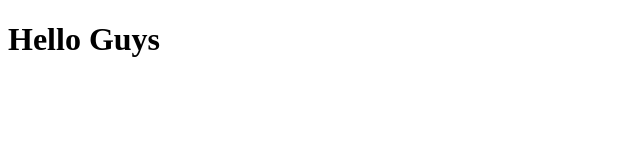
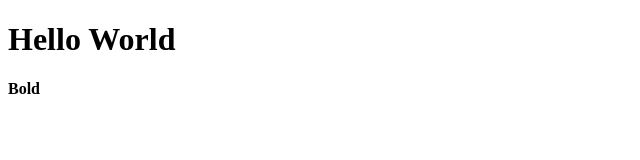
Before and after one commit to yasserhussain1110/ReactFundamentals, a React app: page / in a window 1280 px wide. Shown: the top 160 px of the page, without its empty margins (0-640 px from the left). Built offline with nearby package versions, Linux system fonts and the light colour scheme.

Commit message:
Change output with render

```diff
--- a/App.js
+++ b/App.js
@@ -2,7 +2,12 @@ import React from 'react';
 
 class App extends React.Component {
   render() {
-    return <h1>Hello Guys</h1>;
+    return (
+      <div>
+        <h1>Hello World</h1>
+        <b>Bold</b>
+      </div>
+    );
   }
 }
 
```
